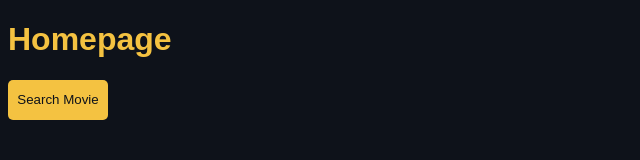
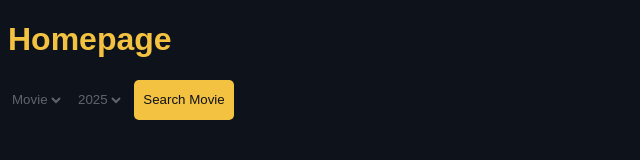
Before and after one commit to ilhamhafizha/list-film-api-js, a plain HTML site: page index.html in a window 1280 px wide. Shown: the whole page, without its empty margins (0-640 px from the left). Drawn offline with Linux system fonts and the light colour scheme.

Commit message:
feat: add filter feature using Select component

```diff
--- /dev/null
+++ b/components/UI/select/index.js
@@ -0,0 +1,32 @@
+class Select {
+  constructor(props) {
+    const { option, selectedValue, onChange, width } = props;
+    this.options = option;
+    this.selectedValue = selectedValue;
+    this.onChange = onChange;
+    this.width = width;
+  }
+
+  render() {
+    const select = document.createElement("select");
+    select.className = "form-select";
+    this.options.forEach((option) => {
+      const optionElement = document.createElement("option");
+      optionElement.value = option.value;
+      optionElement.textContent = option.text;
+      if (option.value === this.selectedValue) {
+        optionElement.selected = true;
+      }
+      select.appendChild(optionElement);
+    });
+
+    select.addEventListener("change", (event) => {
+      const value = event.target.value;
+      this.onChange(value);
+    });
+
+    return select;
+  }
+}
+
+export default Select;
--- /dev/null
+++ b/components/container/FilterMovie/index.js
@@ -0,0 +1,57 @@
+import Button from "../../UI/button/index.js";
+import Select from "../../UI/select/index.js";
+
+class FilterMovie {
+  constructor(props) {
+    const { submitFilter, isLoading } = props;
+    this.filterContainer = document.createElement("div");
+    this.submitFilter = submitFilter;
+    this.isLoading = isLoading;
+  }
+
+  render() {
+    this.filterContainer.className = "filter-container";
+    const homeButtonSearch = new Button({
+      text: "Search Movie",
+      variant: "primary",
+      disabled: this.isLoading,
+      onclick: () => this.getDataMovie(),
+    });
+
+    this.filterContainer.appendChild(
+      new Select({
+        option: [{ value: "movie", text: "Movie" }, { value: "short", text: "Short" }, ,],
+        selectedValue: "title",
+        onChange: (value) => {
+          console.log(value);
+        },
+        width: "100px",
+      }).render()
+    );
+
+    this.filterContainer.appendChild(
+      new Select({
+        option: [
+          { value: "2025", text: "2025" },
+          { value: "2024", text: "2024" },
+          { value: "2023", text: "2023" },
+          { value: "2022", text: "2022" },
+          { value: "2021", text: "2021" },
+          { value: "2020", text: "2020" },
+          { value: "2019", text: "2019" },
+          ,
+        ],
+        selectedValue: "title",
+        onChange: (value) => {
+          console.log(value);
+        },
+        width: "200px",
+      }).render()
+    );
+
+    this.filterContainer.appendChild(homeButtonSearch.render());
+    return this.filterContainer;
+  }
+}
+
+export default FilterMovie;
--- a/components/pages/homepage/index.js
+++ b/components/pages/homepage/index.js
@@ -1,5 +1,5 @@
 import { fetchApi } from "../../../utils/fetchApi.js";
-import Button from "../../UI/button/index.js";
+import FilterMovie from "../../container/FilterMovie/index.js";
 import Typography from "../../UI/typography/index.js";
 
 class Homepage {
@@ -28,14 +28,7 @@ class Homepage {
     this.homeContainer.innerHTML = "";
     const title = new Typography({ variant: "h1", children: "Homepage" });
     this.homeContainer.appendChild(title.render());
-    const homeButtonNavigate = new Button({
-      text: "Search Movie",
-      variant: "primary",
-      disabled: this.state.isLoading,
-      onclick: () => this.getDataMovie(),
-    });
-    this.homeContainer.appendChild(homeButtonNavigate.render());
-
+    this.homeContainer.appendChild(new FilterMovie({ submitFilter: () => this.getDataMovie() }).render());
     return this.homeContainer;
   }
 }
--- a/style/index.css
+++ b/style/index.css
@@ -22,3 +22,17 @@ body {
   color: var(--white-color);
   cursor: not-allowed;
 }
+
+.form-select {
+  height: 40px;
+  border: none;
+  border-radius: 5px;
+  background-color: var(--primary-bg);
+  color: var(--secondary-color);
+}
+
+.filter-container {
+  display: flex;
+
+  gap: 10px;
+}
```
